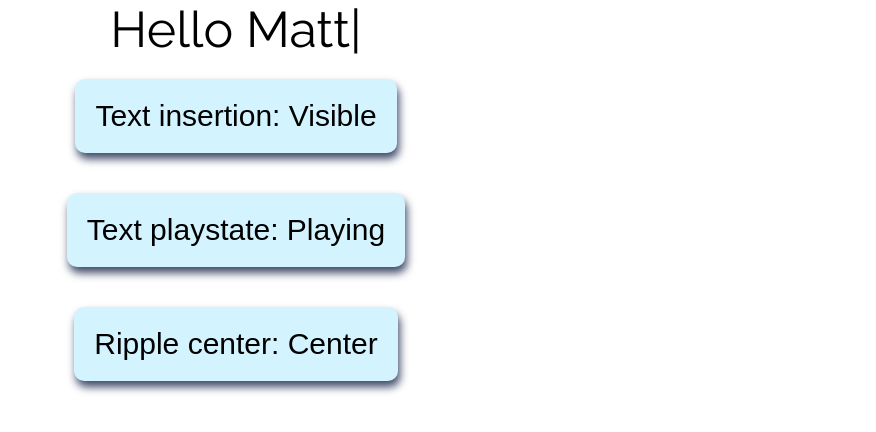
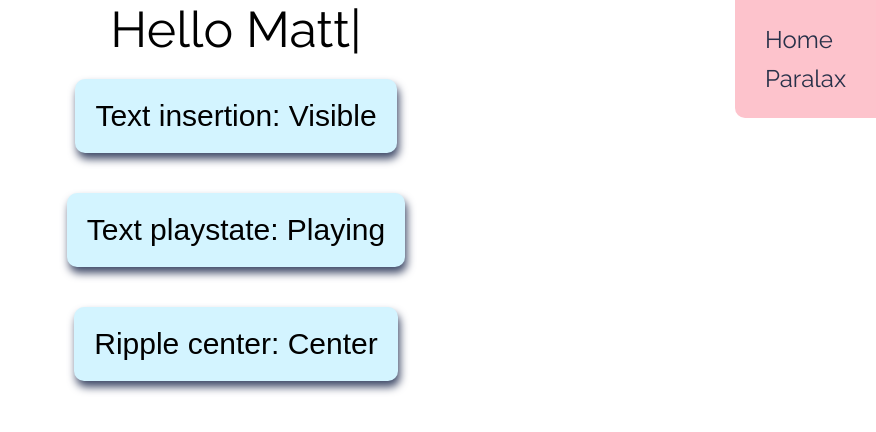
Before and after one commit to Velocima/front-end-react-effects, a Next.js app: page / in a window 1280 px wide. Shown: the top 432 px of the page, without its empty margins (404-1280 px from the left). Built offline with nearby package versions, Linux system fonts and the light colour scheme.

Commit message:
nav added

```diff
--- /dev/null
+++ b/components/nav.jsx
@@ -0,0 +1,23 @@
+import Link from 'next/link';
+import style from '../styles/nav.module.css';
+
+export default function Nav() {
+	const pages = ['/', '/paralax'];
+	return (
+		<>
+			<nav className={style.nav}>
+				<ul>
+					{pages.map((page) => {
+						return (
+							<li>
+								<Link href={page}>
+									<a>{page === '/' ? 'home' : page.slice(1)}</a>
+								</Link>
+							</li>
+						);
+					})}
+				</ul>
+			</nav>
+		</>
+	);
+}
--- a/pages/index.jsx
+++ b/pages/index.jsx
@@ -4,6 +4,7 @@ import Typed from '../components/typed';
 import Link from 'next/link';
 import ClickRipple from '../components/clickRipple';
 import { useState } from 'react';
+import Nav from '../components/nav';
 
 export default function Home() {
 	const [isClickRippleOffset, setIsClickRippleOffset] = useState(false);
@@ -15,6 +16,7 @@ export default function Home() {
 				<title>Create Next App</title>
 				<link rel='icon' href='/favicon.ico' />
 			</Head>
+			<Nav />
 			<main className={styles.main}>
 				<Typed
 					prefix='Hello'
--- /dev/null
+++ b/styles/nav.module.css
@@ -0,0 +1,22 @@
+.nav {
+	position: fixed;
+	right: 0px;
+	top: 0px;
+	padding: 20px 30px;
+	border-bottom-left-radius: 10px;
+	background-color: #f738584d;
+	z-index: 100;
+}
+
+.nav ul {
+	list-style-type: none;
+}
+
+.nav li {
+	padding: 5px 0;
+}
+.nav a {
+	color: #283149;
+	font-size: 24px;
+	text-transform: capitalize;
+}
```
